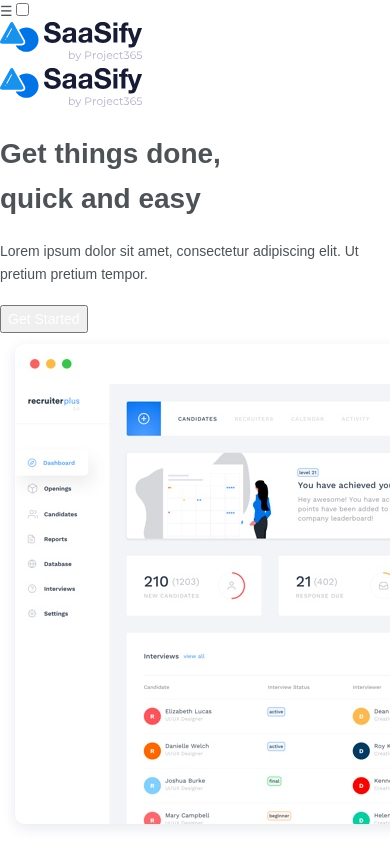
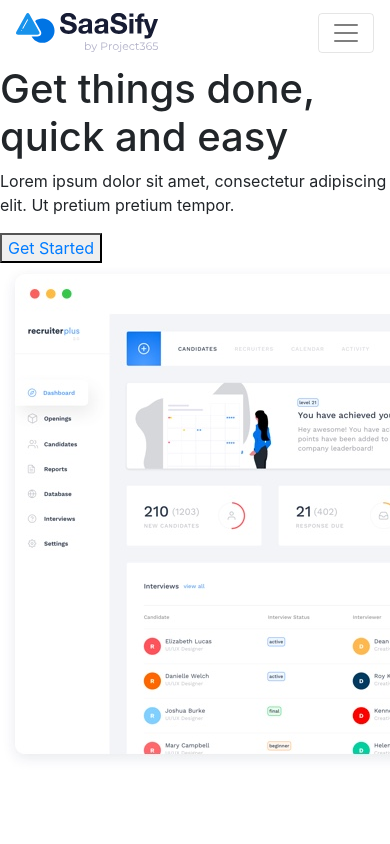
Before and after one commit to davedove86/sassify, a plain HTML site: page index.html in a window 390 px wide. Shown: the top 844 px of the page. Drawn offline with nearby package versions, Linux system fonts and the light colour scheme.

Commit message:
added bootstrap navigation

```diff
--- a/assets/css/3-layouts/_header.sass
+++ b/assets/css/3-layouts/_header.sass
@@ -49,6 +49,7 @@ header
             image: none
 
         .hero-wrap
+            margin: 0
 
             .hero-item
                 text-align: center
@@ -60,69 +61,7 @@ header
                 button
                     margin: 25px 0
 
-            @media only screen and (max-width: 800px)
-                .hero-item
-
-                    .hero-logo
-                        display: block
-                        width: 150px
-                        margin: 30px auto
-
-// Navigation
-.nav
-    padding: 40px 0 0 40px
-
-
-    .menu
-        display: flex
-        align-items: center
-        margin: 0 30px 0 0
-
-        a
-            clear: right
-            text-decoration: none
-            color: gray
-            margin: 0 10px
-            padding-right: 40px
-
-    label
-        margin: 0 40px 0 0
-        font-size: 26px
-        line-height: 70px
-        display: none
-        width: 26px
-        float: right
-
-    #toggle
-        display: none
-
-@media only screen and (max-width: 800px)
-    .nav
-        padding: 0
-        label
-            display: block
-            cursor: pointer
-            color: $primary-color
-        .menu
-            text-align: center
-            width: 100%
-            display: none
-            margin: 0
-
-            a
-                display: block
-                border-bottom: 1px solid #EAEAEB
-                padding: 20px 0
-                color: black
-                cursor: pointer
-
-                &:hover
-                    color: $primary-color
-
-        #toggle:checked + .menu
-            display: block
-
-
-    @media only screen and (max-width: 1132px)
-        .menu
-            justify-content: center
+        @media only screen and (max-width: 800px)
+            .hero-wrap
+                padding: 0
+                margin: 0
--- a/index.html
+++ b/index.html
@@ -42,28 +42,41 @@
 
   <!-- Styles -->
   <link rel="stylesheet" href="assets/css/main.css">
+  <link rel="stylesheet" href="https://stackpath.bootstrapcdn.com/bootstrap/4.1.3/css/bootstrap.min.css" integrity="sha384-MCw98/SFnGE8fJT3GXwEOngsV7Zt27NXFoaoApmYm81iuXoPkFOJwJ8ERdknLPMO" crossorigin="anonymous">
 </head>
 <body>
 
   <!-- Header -->
   <header>
-    <!-- Navigation -->
-    <div class="nav">
-      <label for="toggle">&#9776;</label>
-      <input type="checkbox" id="toggle"/>
-      <div class="menu">
-        <a href="index.html"><img class="logo" src="assets/img/logo.svg" alt="Saasify Logo"></a>
-        <a href="#">Product</a>
-        <a href="#">Solutions</a>
-        <a href="#">Features</a>
-        <a href="#">Pricing</a>
-      </div>
-    </div>
+
+    <nav class="navbar navbar-expand-lg navbar-light bg-transparent">
+        <a class="navbar-brand" href="#"><img src="/assets/img/logo.svg" alt="Saasify Logo"></a>
+        <button class="navbar-toggler" type="button" data-toggle="collapse" data-target="#navbarSupportedContent" aria-controls="navbarSupportedContent" aria-expanded="false" aria-label="Toggle navigation">
+          <span class="navbar-toggler-icon"></span>
+        </button>
+
+        <div class="collapse navbar-collapse" id="navbarSupportedContent">
+          <ul class="navbar-nav mr-auto">
+            <li class="nav-item active">
+                <a class="nav-link" href="#">Product<span class="sr-only">(current)</span></a>
+            </li>
+            <li class="nav-item">
+              <a class="nav-link" href="#">Solutions</a>
+            </li>
+            <li class="nav-item">
+                <a class="nav-link" href="#">Features</a>
+            </li>
+            <li class="nav-item">
+                <a class="nav-link" href="#">Pricing</a>
+            </li>
+          </ul>
+        </div>
+    </nav>
 
     <!-- Hero -->
     <div class="hero-wrap">
       <div class="hero-item">
-          <a href="index.html"><img class="hero-logo" src="assets/img/logo.svg" alt="Saasify Logo"></a>
+          <!-- <a href="index.html"><img class="hero-logo" src="assets/img/logo.svg" alt="Saasify Logo"></a> -->
         <h1>Get things done,<br> quick and easy</h1>
         <p>Lorem ipsum dolor sit amet, consectetur adipiscing elit. Ut pretium pretium tempor.</p>
         <a href="#"><button>Get Started</button></a>
@@ -80,6 +93,9 @@
   </section>
 
   <!-- Scripts -->
+  <script src="https://code.jquery.com/jquery-3.3.1.slim.min.js" integrity="sha384-q8i/X+965DzO0rT7abK41JStQIAqVgRVzpbzo5smXKp4YfRvH+8abtTE1Pi6jizo" crossorigin="anonymous"></script>
+  <script src="https://cdnjs.cloudflare.com/ajax/libs/popper.js/1.14.3/umd/popper.min.js" integrity="sha384-ZMP7rVo3mIykV+2+9J3UJ46jBk0WLaUAdn689aCwoqbBJiSnjAK/l8WvCWPIPm49" crossorigin="anonymous"></script>
+  <script src="https://stackpath.bootstrapcdn.com/bootstrap/4.1.3/js/bootstrap.min.js" integrity="sha384-ChfqqxuZUCnJSK3+MXmPNIyE6ZbWh2IMqE241rYiqJxyMiZ6OW/JmZQ5stwEULTy" crossorigin="anonymous"></script>
   <script src="assets/js/functions.js" type="text/javascript"></script>
 </body>
 </html>
```
Also changed, not shown: docs/index.html (+29 -13 lines), docs/assets/css/main.css.
